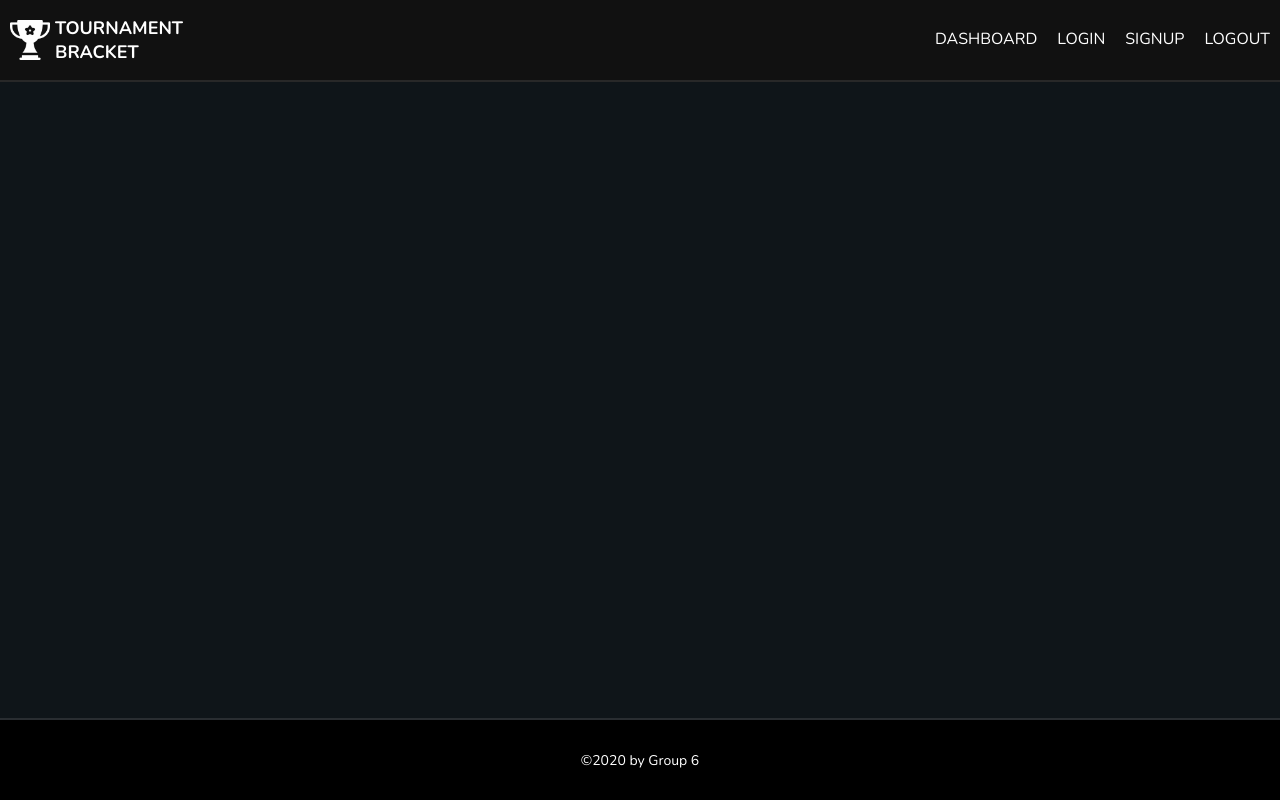
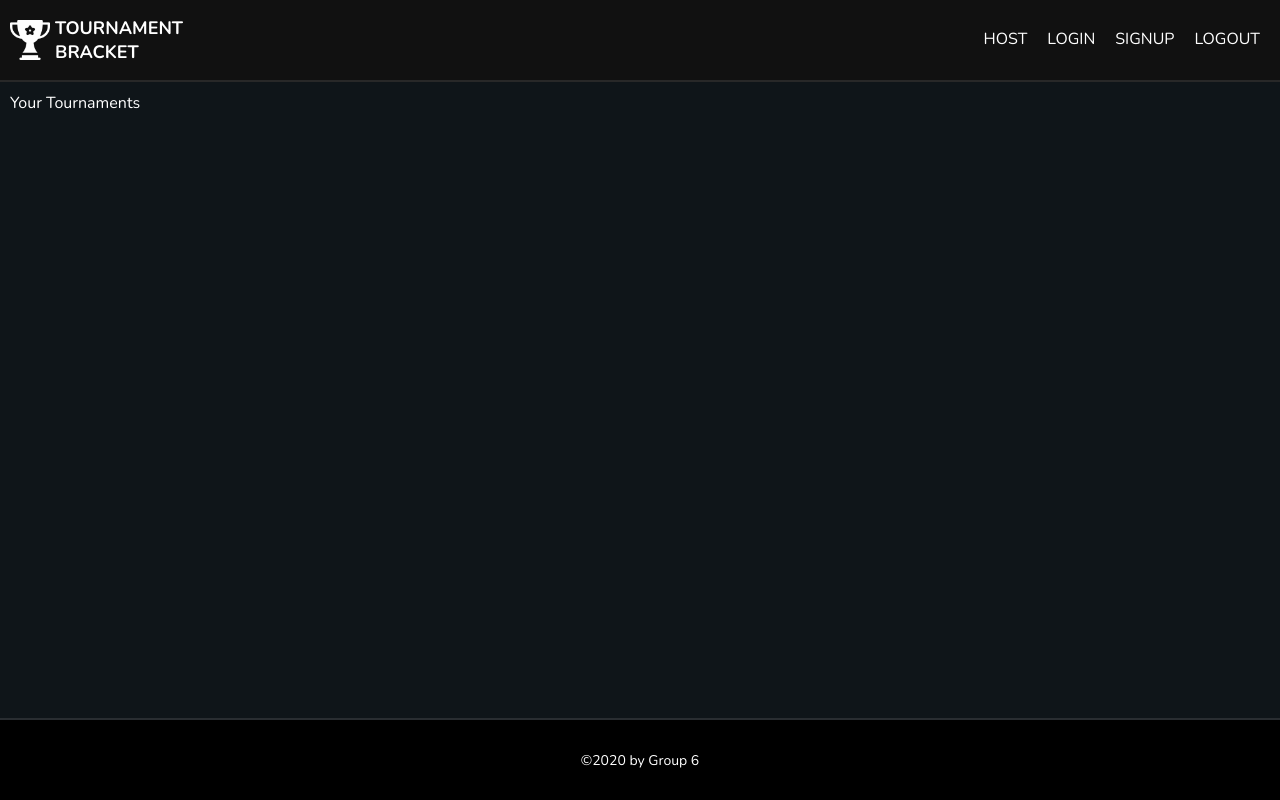
Before and after one commit to jcgcristel/tournament-bracket, a React (Create React App) app in the folder client/: page /tournaments in a window 1280 px wide. Built offline with nearby package versions, Linux system fonts and the light colour scheme.

Commit message:
added routing

```diff
--- a/client/src/App.css
+++ b/client/src/App.css
@@ -76,11 +76,14 @@ header a {
   color: var(--primary-colour);
 }
 /* HEADER Nav */
-nav a {
+nav {
+  margin: 10px;
+}
+.navLink {
   padding: 10px;
   border-radius: 15px;
 }
-nav a div {
+a .lineHighlight {
   visibility: hidden;
   position: relative;
   top: 20px;
@@ -88,10 +91,10 @@ nav a div {
   background-color: var(--primary-colour);
   border-radius: 20px;
 }
-nav a:hover {
+.navLink:hover {
   background-color: var(--primary-highlight-colour);
 }
-nav a:hover div {
+a:hover .lineHighlight {
   visibility: visible;
 }
 
--- a/client/src/App.js
+++ b/client/src/App.js
@@ -7,6 +7,9 @@ import Footer from './components/Footer';
 
 // Pages
 import Home from './pages/Home';
+import HostedTournaments from './pages/HostedTournaments';
+import Login from './pages/Login';
+import Signup from './pages/Signup';
 
 // Allow Routing
 import { BrowserRouter as Router, Routes, Route } from 'react-router-dom';
@@ -31,6 +34,9 @@ function App() {
         <main>
           <Routes>
             <Route path="/" element={<Home />}/>
+            <Route path="/tournaments" element={<HostedTournaments />} />
+            <Route path="/login" element={<Login />}/>
+            <Route path="/signup" element={<Signup />}/>
           </Routes>
         </main>
         <Footer />
--- a/client/src/components/Header/index.js
+++ b/client/src/components/Header/index.js
@@ -1,4 +1,4 @@
-import { Link } from 'react-router-dom';
+import { Link, NavLink } from 'react-router-dom';
 import $ from 'jquery';
 
 const Header = () => {
@@ -14,12 +14,21 @@ const Header = () => {
             </Link>
             <nav className="center">
                 {/* Dashboard should only be displayed when logged in */}
-                <a href="/">DASHBOARD<div /></a>
+                <Link to="/tournaments">
+                    <a href="/" className="navLink">HOST</a><div className="lineHighlight" />
+                </Link>
                 {/* Login and Signup should only be displayed when not logged in*/}
-                <a href="/">LOGIN<div /></a>
-                <a href="/">SIGNUP<div /></a>
+                <Link to="/login">
+                    <a href="/" className="navLink">LOGIN</a><div className="lineHighlight" />
+                </Link>
+                <Link to="/signup">
+                    <a href="/" className="navLink">SIGNUP</a>
+                    <div className="lineHighlight" />
+                </Link>
                 {/* Logout should only be displayed when logged in */}
-                <a href="/">LOGOUT<div /></a>
+                <Link to="/">
+                    <a href="/" className="navLink">LOGOUT</a><div className="lineHighlight" />
+                </Link>
             </nav>
             {/* <div className="menu">
                 <button onClick={openMenu}>Menu</button>
--- /dev/null
+++ b/client/src/pages/HostedTournaments.js
@@ -0,0 +1,7 @@
+const HostedTournaments = () => {
+    return (
+        <p>Your Tournaments</p>
+    );
+}
+
+export default HostedTournaments;
--- /dev/null
+++ b/client/src/pages/Login.js
@@ -0,0 +1,7 @@
+const Login = () => {
+    return (
+        <p>Login</p>
+    );
+}
+
+export default Login;
--- /dev/null
+++ b/client/src/pages/Signup.js
@@ -0,0 +1,7 @@
+const Signup = () => {
+    return (
+        <p>Signup</p>
+    );
+}
+
+export default Signup;
```
